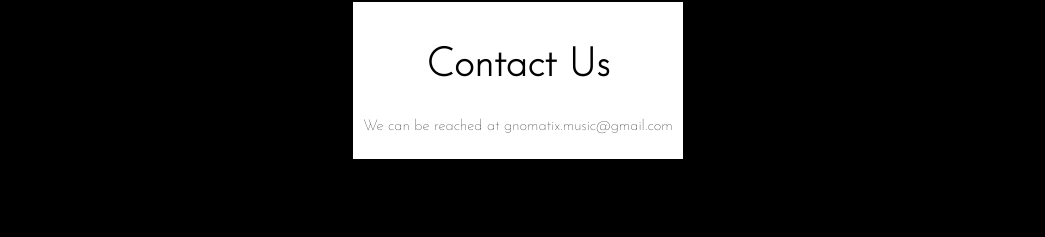
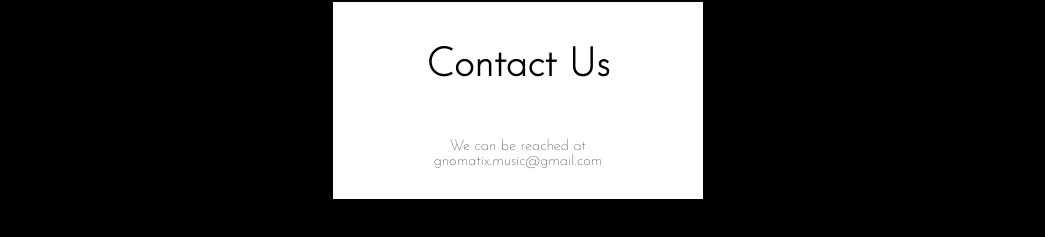
Before and after one commit to StudioCatProductions/studiocatproductions.github.io, a plain HTML site: page index.html in a window 1280 px wide. Shown: the part 2859-3096 px from the top of the page, without its empty margins (122-1167 px from the left). Drawn offline with Linux system fonts and the light colour scheme; grey boxes are pictures that could not be loaded.

Commit message:
Update index.html

```diff
--- a/index.html
+++ b/index.html
@@ -54,7 +54,7 @@
 
  <footer>
    <h2>Contact Us</h2>
-  <p>We can be reached at gnomatix.music@gmail.com</p>
+  <p class="p">We can be reached at gnomatix.music@gmail.com</p>
   </footer>
     <div class="littlecats">
     <a id="hehehe" href="./hiddenpage.html" style="position:absolute;"></a>
```
